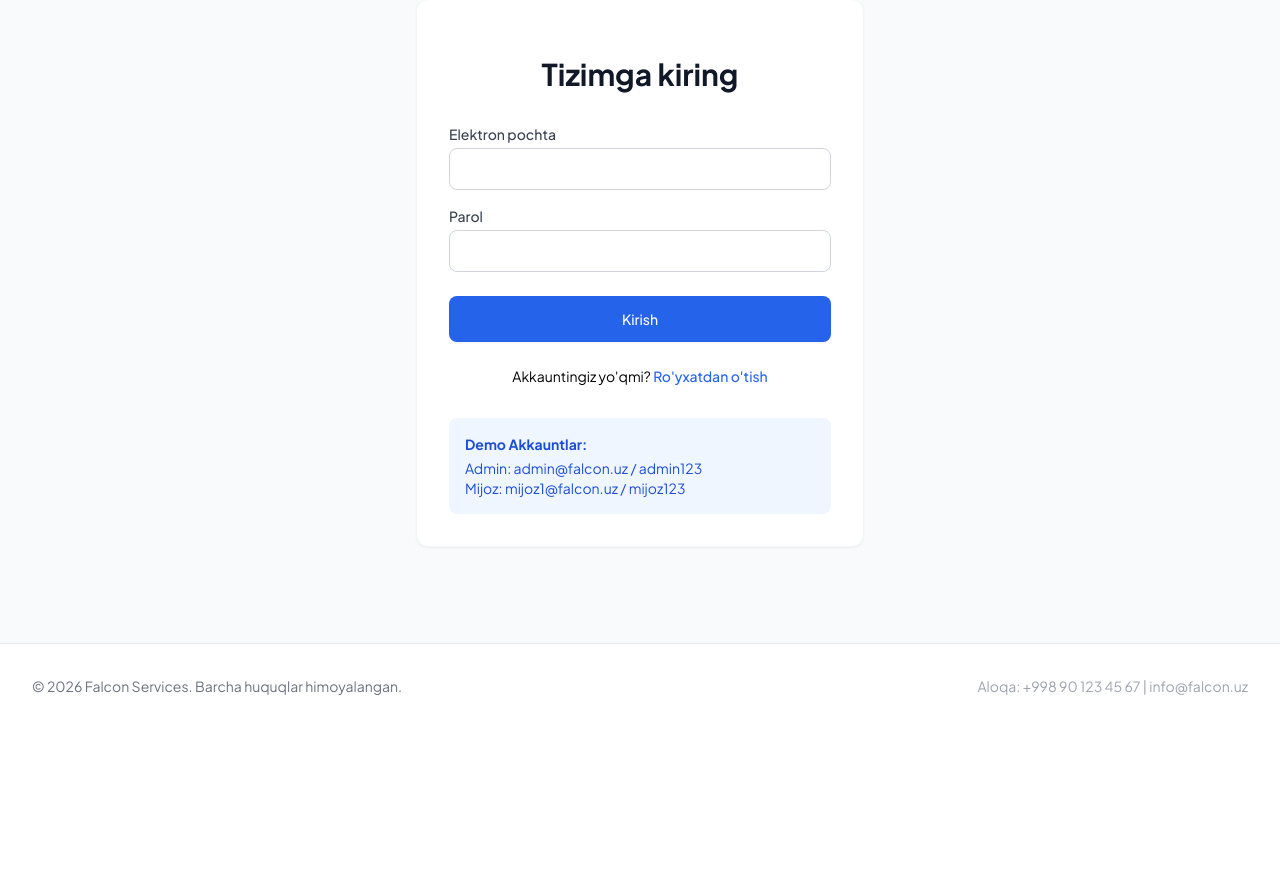
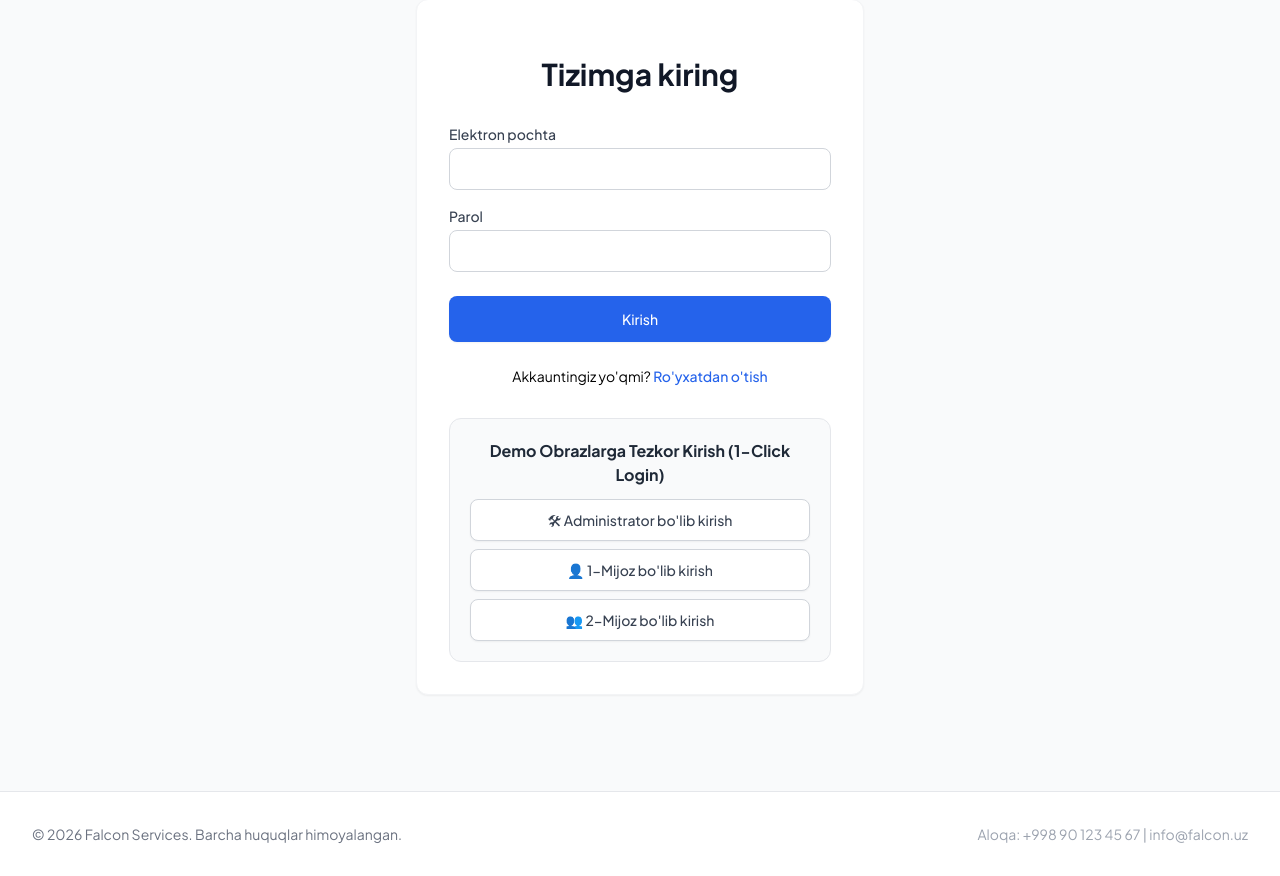
Before and after one commit to rahmonaliyevfazliddin5-oss/falcon-services, a FastAPI app: page /login in a window 1280 px wide. Shown: the part 114-990 px from the top of the page. Before the commit the page ends 809 px from the top, so only its background shows below. Run offline with FastAPI, Linux system fonts and the light colour scheme; some libraries are stand-ins or nearby versions.

Commit message:
feat: add quick role switcher for testing and display active role in navbar

```diff
--- a/templates/base.html
+++ b/templates/base.html
@@ -166,7 +166,11 @@
                     }
                     navSection.innerHTML = `
                         ${links}
-                        <button onclick="logout()" class="text-red-500 hover:text-red-700 text-sm font-medium ml-4">Chiqish</button>
+                        <div class="ml-4 flex items-center gap-3 border-l pl-4">
+                            <span class="text-xs text-gray-500">Siz <b class="text-gray-800">${user.role === 'admin' ? 'Admin' : 'Mijoz'}</b> sifatida kirdingiz</span>
+                            <button onclick="window.location.href='/login'" class="text-blue-600 hover:text-blue-800 text-xs font-medium border border-blue-200 bg-blue-50 px-2 py-1 rounded">Obrazni almashtirish</button>
+                            <button onclick="logout()" class="text-red-500 hover:text-red-700 text-xs font-medium">Chiqish</button>
+                        </div>
                     `;
                 }
             } catch (e) {
--- a/templates/login.html
+++ b/templates/login.html
@@ -36,10 +36,19 @@
             </div>
         </form>
 
-        <div class="mt-6 bg-blue-50 rounded-lg p-4 text-sm text-blue-700">
-            <p class="font-bold mb-1">Demo Akkauntlar:</p>
-            <p>Admin: admin@falcon.uz / admin123</p>
-            <p>Mijoz: mijoz1@falcon.uz / mijoz123</p>
+        <div class="mt-6 bg-gray-50 rounded-xl border p-5">
+            <p class="font-bold mb-3 text-center text-gray-800">Demo Obrazlarga Tezkor Kirish (1-Click Login)</p>
+            <div class="space-y-2">
+                <button type="button" onclick="quickLogin('admin@falcon.uz', 'admin123')" class="w-full flex items-center justify-center gap-2 py-2.5 px-4 border border-gray-300 rounded-lg shadow-sm text-sm font-medium text-gray-700 bg-white hover:bg-gray-50 transition">
+                    🛠 Administrator bo'lib kirish
+                </button>
+                <button type="button" onclick="quickLogin('mijoz1@falcon.uz', 'mijoz123')" class="w-full flex items-center justify-center gap-2 py-2.5 px-4 border border-gray-300 rounded-lg shadow-sm text-sm font-medium text-gray-700 bg-white hover:bg-gray-50 transition">
+                    👤 1-Mijoz bo'lib kirish
+                </button>
+                <button type="button" onclick="quickLogin('mijoz2@falcon.uz', 'mijoz123')" class="w-full flex items-center justify-center gap-2 py-2.5 px-4 border border-gray-300 rounded-lg shadow-sm text-sm font-medium text-gray-700 bg-white hover:bg-gray-50 transition">
+                    👥 2-Mijoz bo'lib kirish
+                </button>
+            </div>
         </div>
     </div>
 </div>
@@ -49,10 +58,17 @@
 <script>
     document.getElementById('loginForm').addEventListener('submit', async (e) => {
         e.preventDefault();
+        await performLogin(document.getElementById('email').value, document.getElementById('password').value);
+    });
 
+    async function quickLogin(email, password) {
+        await performLogin(email, password);
+    }
+
+    async function performLogin(username, password) {
         const params = new URLSearchParams();
-        params.append('username', document.getElementById('email').value);
-        params.append('password', document.getElementById('password').value);
+        params.append('username', username);
+        params.append('password', password);
 
         try {
             const res = await fetch(`${API_URL}/auth/login`, {
@@ -87,6 +103,6 @@
         } catch (e) {
             console.error(e);
         }
-    });
+    }
 </script>
 {% endblock %}
```
